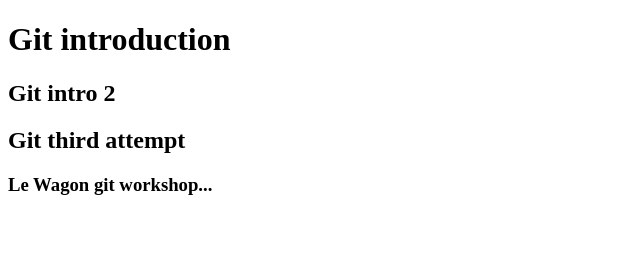
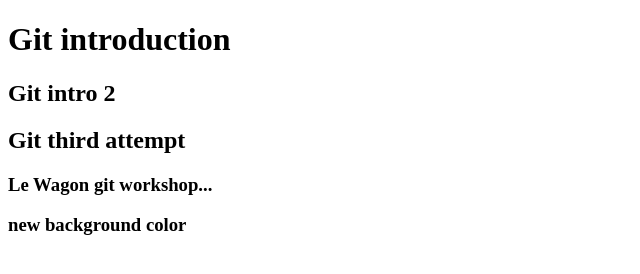
Before and after one commit to NikolajFrandsen/git_test, a plain HTML site: page index.html in a window 1280 px wide. Shown: the whole page, without its empty margins (0-640 px from the left). Drawn offline with Linux system fonts and the light colour scheme.

Commit message:
no message

```diff
--- a/index.html
+++ b/index.html
@@ -11,5 +11,6 @@
     <h2>Git intro 2</h2>
     <h2>Git third attempt</h2>
     <h3>Le Wagon git workshop...</h3>
+    <h3>new background color</h3>
 </body>
 </html>
```
